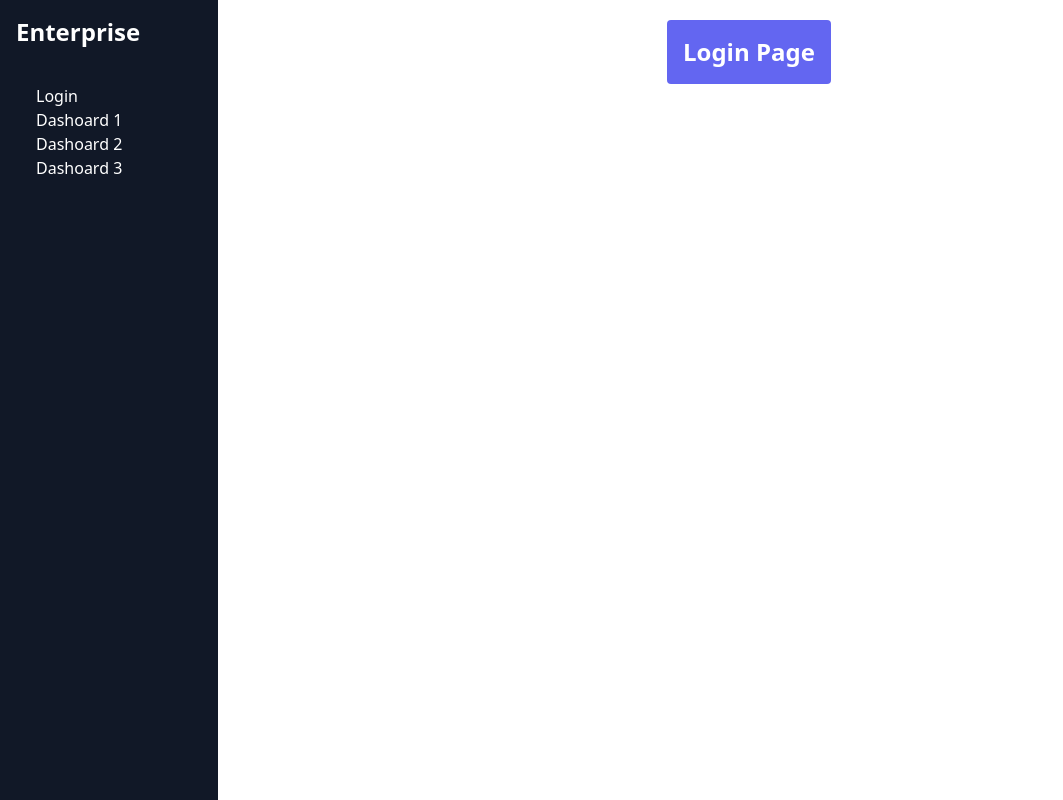
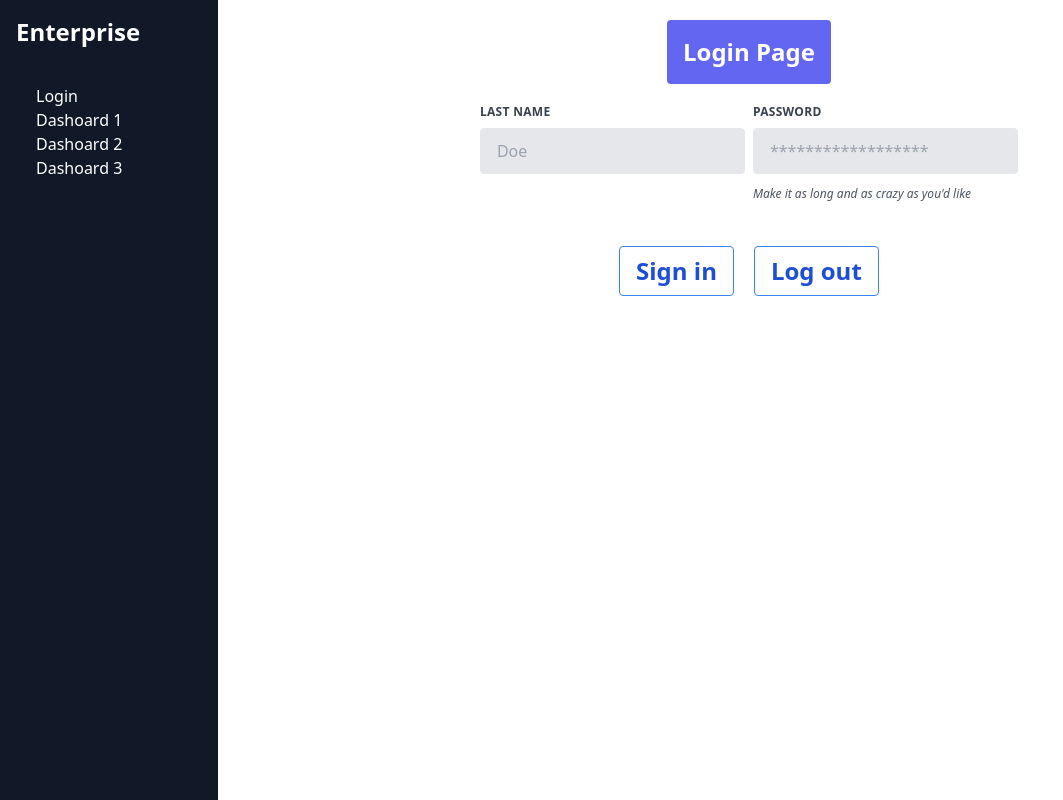
Before and after one commit to HASCA-GH/nextjs-login, a Next.js app: page /login in a window 1280 px wide. Shown: the whole page, without its empty margins (0-1063 px from the left). Built offline with nearby package versions, Linux system fonts and the light colour scheme.

Commit message:
Layout of Login page.

```diff
--- a/app/login/page.tsx
+++ b/app/login/page.tsx
@@ -1,9 +1,37 @@
+// max-w-sm
 const page = () => {
     return (
         <div className='w-full h-screen'>
             <div className='flex text-2xl font-bold text-white gap-5 p-5 justify-center' >
                 <div className='bg-indigo-500 p-4 rounded'>Login Page</div>
             </div>
+            <form className="flex justify-center gap-2 px-4">
+                <div className="flex flex-wrap -mx-3 mb-6">
+                    <div className="w-full px-3">
+                        <label className="block uppercase tracking-wide text-gray-700 text-xs font-bold mb-2" for="grid-last-name">
+                            Last Name
+                        </label>
+                        <input className="appearance-none block w-full bg-gray-200 text-gray-700 border border-gray-200 rounded py-3 px-4 leading-tight focus:outline-none focus:bg-white focus:border-gray-500" id="grid-last-name" type="text" placeholder="Doe" />
+                    </div>
+                </div>
+                <div className="flex flex-wrap -mx-3 mb-6">
+                    <div className="w-full px-3">
+                        <label className="block uppercase tracking-wide text-gray-700 text-xs font-bold mb-2" for="grid-password">
+                            Password
+                        </label>
+                        <input className="appearance-none block w-full bg-gray-200 text-gray-700 border border-gray-200 rounded py-3 px-4 mb-3 leading-tight focus:outline-none focus:bg-white focus:border-gray-500" id="grid-password" type="password" placeholder="******************" />
+                        <p className="text-gray-600 text-xs italic">Make it as long and as crazy as you'd like</p>
+                    </div>
+                </div>
+            </form>
+            <div className='flex text-2xl font-bold text-white gap-5 p-5 justify-center' >
+                <button className="bg-transparent hover:bg-blue-500 text-blue-700 font-semibold hover:text-white py-2 px-4 border border-blue-500 hover:border-transparent rounded">
+                    Sign in
+                </button>
+                <button className="bg-transparent hover:bg-blue-500 text-blue-700 font-semibold hover:text-white py-2 px-4 border border-blue-500 hover:border-transparent rounded">
+                    Log out
+                </button>
+            </div>
         </div>
     )
 }
```
